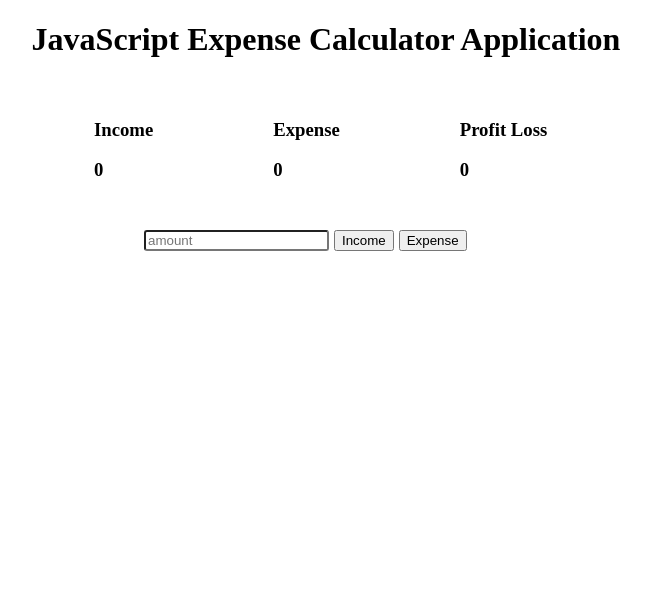
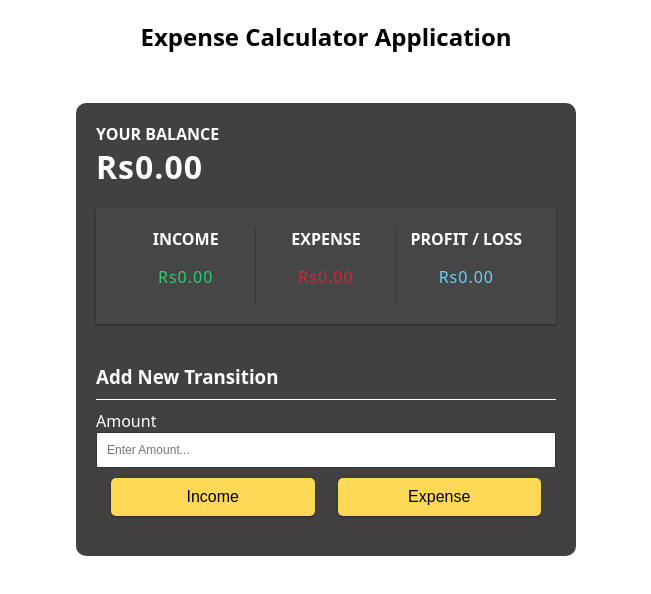
Before and after one commit to harismumtaz070/Javascript-Expense-Application, a plain HTML site: page index.html in a window 1280 px wide. Shown: the whole page, without its empty margins (314-965 px from the left). Drawn offline with Linux system fonts and the light colour scheme.

Commit message:
Expense Calculator

```diff
--- a/index.css
+++ b/index.css
@@ -1,34 +1,126 @@
-h1{
-    text-align: center;
+
+:root{
+  --box-shadow:0 1px 3px rgba(0,0,0,0.15),
+  0 1px 2px rgba(0,0,0,0.24);
+}
+*{
+  box-sizing: border-box;
+}
+body{
+  background-color: #fff;
+  display: flex;
+  flex-direction: column;
+  align-items: center;
+  justify-content: center;
+  min-width: 100vh;
+  margin: 0;
+  font-family: system-ui, -apple-system, BlinkMacSystemFont, 'Segoe UI', Roboto, Oxygen, Ubuntu, Cantarell, 'Open Sans', 'Helvetica Neue', sans-serif;
 }
 .container{
-    display: flex;
+  background-color: rgb(66, 64, 64);
+  color: #fff;
+  margin: 30px auto;
+  width: 500px;
+  padding: 20px;
+  border-radius: 10px;
 }
-.income{
-    padding-top: 20px;
-    padding-left: 400px;
+h1{
+  letter-spacing: 1px;
+  margin: 0;
 }
-.expense{
-    padding-top: 20px;
-    padding-left: 120px;
+h3{
+  border-bottom: 1px solid #fff;
+  padding-bottom: 10px;
+  margin: 40px 0 10px;
 }
-.profit{
-    padding-top: 20px;
-    padding-left: 120px;
+h4{
+  margin: 0;
+  text-transform: uppercase;
 }
-#input{
-    margin-top: 30px;
-    margin-left: 450px;
-    border-radius: 3px;
+.inc-exp-pro-container{
+  background-color: rgb(70, 70, 70);
+  box-shadow: var(--box-shadow);
+  padding: 20px;
+  display: flex;
+  justify-content: center;
+  margin: 20px 0;
 }
-#button{
-    display: flex;
+.inc-exp-pro-container div{
+  flex: 1;
+  text-align: center;
 }
-.incme{
-    margin-top: 30px;
-    margin-right: 5px;
-    margin-left: 5px;
+.inc-exp-pro-container > div:first-of-type{
+  border-right: 1px solid rgb(54, 52, 52);
 }
-.expns{
-    margin-top: 30px;
+.pro{
+  border-left: 1px solid rgb(54, 52, 52);
 }
+.money{
+  font-size: 2;
+  letter-spacing: 1px;
+  margin: 5px 0;
+}
+#plus{
+  color: #2ecc71;
+  letter-spacing: 1px;
+}
+#minus{
+  color: #cf283d;
+  letter-spacing: 1px;
+}
+#loss{
+  color: #6bd0ff;
+  letter-spacing: 1px;
+}
+input[type="text"],input[type="number"]{
+  border: 1px solid rgb(54, 52, 52);
+  border-radius: 2px;
+  display: block;
+  font-size: 12px;
+  padding: 10px;
+  width: 100%;
+}
+.transaction{
+  display: flex;
+}
+.btn1{
+  cursor: pointer;
+  background-color: #ffd858;
+  box-shadow: var(--box-shadow);
+  columns: rgb(54, 52, 52);
+  border: 0;
+  display: block;
+  font-size: 16px;
+  margin: 10px 0 20px;
+  margin-right: 5%;
+  padding: 10px;
+  margin-left: 15px;
+  width: 45%;
+  border-radius: 5px;
+  margin-bottom: 20px;
+}
+.btn1:focus{
+  outline: 0;
+}
+
+.btn2{
+  cursor: pointer;
+  background-color: #ffd858;
+  box-shadow: var(--box-shadow);
+  columns: rgb(54, 52, 52);
+  border: 0;
+  display: block;
+  font-size: 16px;
+  margin: 10px 0 20px;
+  padding: 10px;
+  width: 45%;
+  margin-right: 15px;
+  border-radius: 5px;
+  margin-bottom: 20px;
+}
+.btn2:focus{
+  outline: 0;
+}
+#Amount{
+  padding-bottom: 30px;
+}
--- a/index.html
+++ b/index.html
@@ -7,20 +7,44 @@
     <link rel="stylesheet" href="index.css">
 </head>
 <body>
-    <h1>JavaScript Expense Calculator Application</h1>
+    <h2>Expense Calculator Application</h2>
 
-<div class="container">
+    <div class="container">
+        <h4>Your Balance</h4>
+        <h1 id="balance">Rs0.00</h1>
+        <div class="inc-exp-pro-container">
+            <div>
+                <h4>Income</h4>
+                <p id="plus">
+                    Rs0.00
+                </p>
+            </div>
+            <div>
+                <h4>Expense</h4>
+                <p id="minus">
+                    Rs0.00
+                </p>
+            </div>
+            <div class="pro">
+                <h4>Profit / Loss</h4>
+                <p id="loss">
+                    Rs0.00
+                </p>
+            </div>
+        </div>
 
- <div class="income"><h3>Income</h3><h3>0</h3></div>
- <div class="expense"><h3>Expense</h3><h3>0</h3></div>
- <div class="profit"><h3>Profit Loss</h3><h3>0</h3></div>
-
-</div>
-<div id="button">
-<div> <input id="input" type="number" placeholder="amount" /></div>
-<button class="incme" onclick="income()">Income</button>
-<button class="expns" onclick="expense()">Expense</button>
-</div>
+        <h3>Add New Transition</h3>
+        <form id="form">
+            <div class="form-control">
+                <label id="Amount">Amount</label>
+                <input type="number" class ="amount" placeholder="Enter Amount...">
+            </div>
+            <div class="transaction">
+            <button type="button" class="btn1">Income</button>
+            <button type="button" class="btn2">Expense</button>
+            </div>
+        </form>
+    </div>
 
     <script src="index.js"></script>
 </body>
--- a/index.js
+++ b/index.js
@@ -0,0 +1,46 @@
+// Get DOM elements
+const balanceElement = document.getElementById("balance");
+const incomeElement = document.getElementById("plus");
+const expenseElement = document.getElementById("minus");
+const descriptionInput = document.getElementById("Description");
+const amountInput = document.querySelector(".amount");
+const incomeButton = document.querySelector(".btn1");
+const expenseButton = document.querySelector(".btn2");
+
+let balance = 0;
+let income = 0;
+let expense = 0;
+
+// Function to update the display
+function updateDisplay() {
+    balanceElement.textContent = "Rs" + balance.toFixed(2);
+    incomeElement.textContent = "Rs" + income.toFixed(2);
+    expenseElement.textContent = "Rs" + expense.toFixed(2);
+    const profitLoss = income - expense;
+    const profitLossText = profitLoss >= 0 ? "Profit" : "Loss";
+    document.getElementById("loss").textContent = "Rs" + Math.abs(profitLoss).toFixed(2) + " " + profitLossText;
+}
+
+// Function to handle income button click
+incomeButton.addEventListener("click", function () {
+    const amount = parseFloat(amountInput.value);
+    if (!isNaN(amount) && amount > 0) {
+        income += amount;
+        balance += amount;
+        updateDisplay();
+        descriptionInput.value = "";
+        amountInput.value = "";
+    }
+});
+
+// Function to handle expense button click
+expenseButton.addEventListener("click", function () {
+    const amount = parseFloat(amountInput.value);
+    if (!isNaN(amount) && amount > 0) {
+        expense += amount;
+        balance -= amount;
+        updateDisplay();
+        descriptionInput.value = "";
+        amountInput.value = "";
+    }
+});
```
Also changed, not shown: Facebook.png (deleted), Twitter.jpg (deleted), Youtube.png (deleted), image (6).jpg (deleted), image (7).jpg (deleted), image (8).jpg (deleted), 1 other file.
